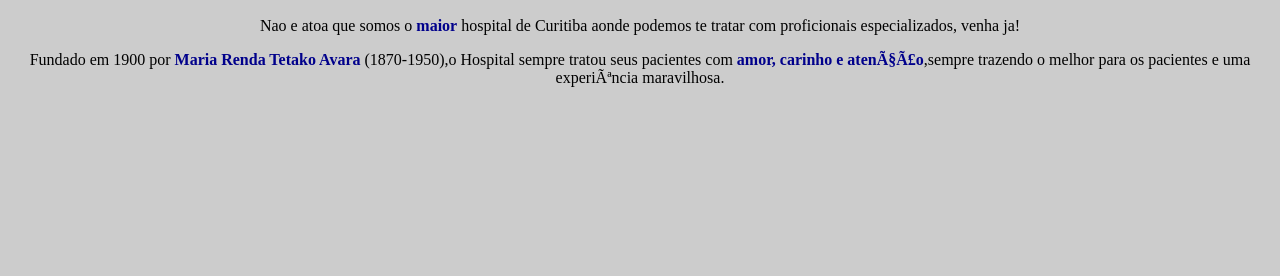
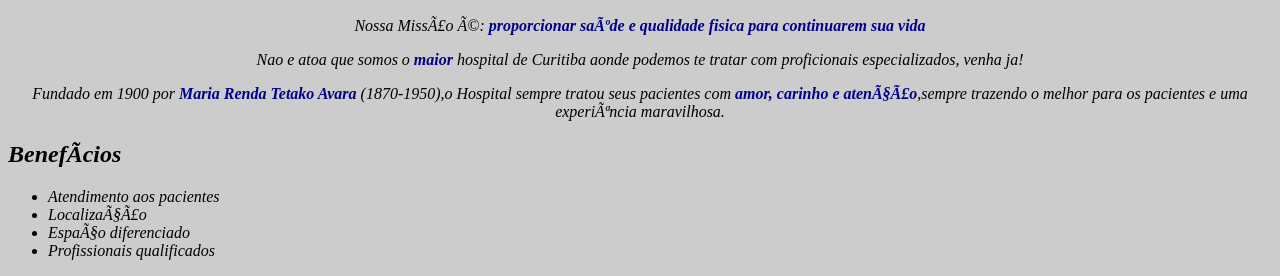
Before and after one commit to KAUERICARDOBETEGA/TURMA-F, a plain HTML site: page index.html in a window 1280 px wide. Shown: the part 833-1109 px from the top of the page. Before the commit the page ends 936 px from the top, so only its background shows below. Drawn offline with Linux system fonts and the light colour scheme.

Commit message:
Update index.html

```diff
--- a/index.html
+++ b/index.html
@@ -13,8 +13,18 @@
 
           <p id="dickerson"> Bem vindo ao nosso <strong>Hospital Sant Mary</strong> aqui temos diversos tratamentos de todos os generos que imaginem. </p>
 
+          <p><em> Nossa Missão é: <strong>proporcionar saúde e qualidade fisica para continuarem sua vida</strong> </p>
+
           <p> Nao e atoa que somos o <strong>maior</strong> hospital de Curitiba aonde podemos te tratar com proficionais especializados, venha ja! </p>
 
           <p> Fundado em 1900 por <strong>Maria Renda Tetako Avara</strong> (1870-1950),o Hospital sempre tratou seus pacientes com <strong>amor, carinho e atenção</strong>,sempre trazendo o melhor para os pacientes e uma experiência maravilhosa.</p>
+
+          <h2>Benefícios</h2>
+          <ul>
+              <li class= "itens">Atendimento aos pacientes</li>
+              <li class= "itens">Localização</li>
+              <li class= "itens">Espaço diferenciado</li>
+              <li class= "itens">Profissionais qualificados</li>
+          </ul>
      </body>
 </html>
```
